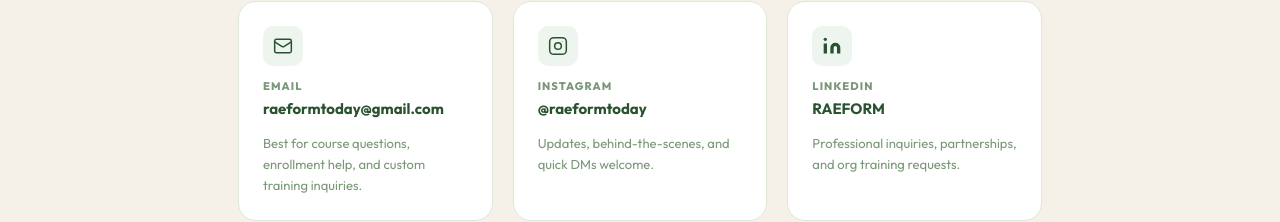
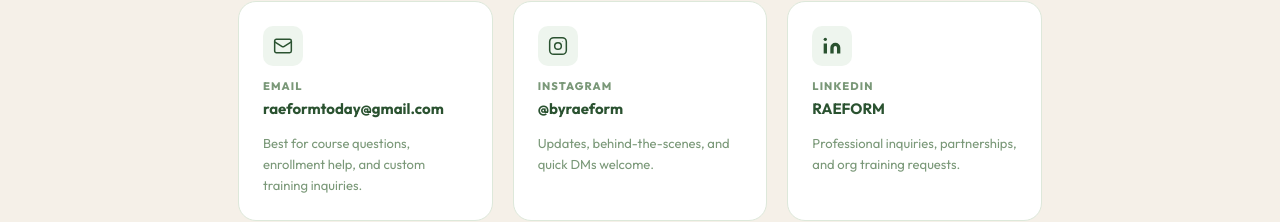
Before and after one commit to ItsRaennyDay/raelearn_official, a Next.js app in the folder web/: page /contact in a window 1280 px wide. Shown: the part 417-639 px from the top of the page. Built offline with nearby package versions, Linux system fonts and the light colour scheme; no server answers.

Commit message:
fix: update Instagram handle to @byraeform
Co-Authored-By: Claude Sonnet 4.6 <noreply@anthropic.com>
Claude-Session: https://claude.ai/code/session_01T7nRGvY5yegmp95V33BYzE

```diff
--- a/web/app/(marketing)/contact/page.tsx
+++ b/web/app/(marketing)/contact/page.tsx
@@ -43,8 +43,8 @@ const CONTACT_ITEMS = [
   {
     Icon: IgIcon,
     label: "Instagram",
-    value: "@raeformtoday",
-    href: "https://www.instagram.com/raeformtoday",
+    value: "@byraeform",
+    href: "https://www.instagram.com/byraeform",
     note: "Updates, behind-the-scenes, and quick DMs welcome.",
   },
   {
--- a/web/components/SiteFooter.tsx
+++ b/web/components/SiteFooter.tsx
@@ -43,7 +43,7 @@ function LinkedInIcon() {
 }
 
 const SOCIAL_LINKS = [
-  { href: "https://www.instagram.com/raeformtoday", label: "Instagram", Icon: IgIcon },
+  { href: "https://www.instagram.com/byraeform", label: "Instagram", Icon: IgIcon },
   { href: "https://www.linkedin.com/company/raeform", label: "LinkedIn", Icon: LinkedInIcon },
 ];
 
```
